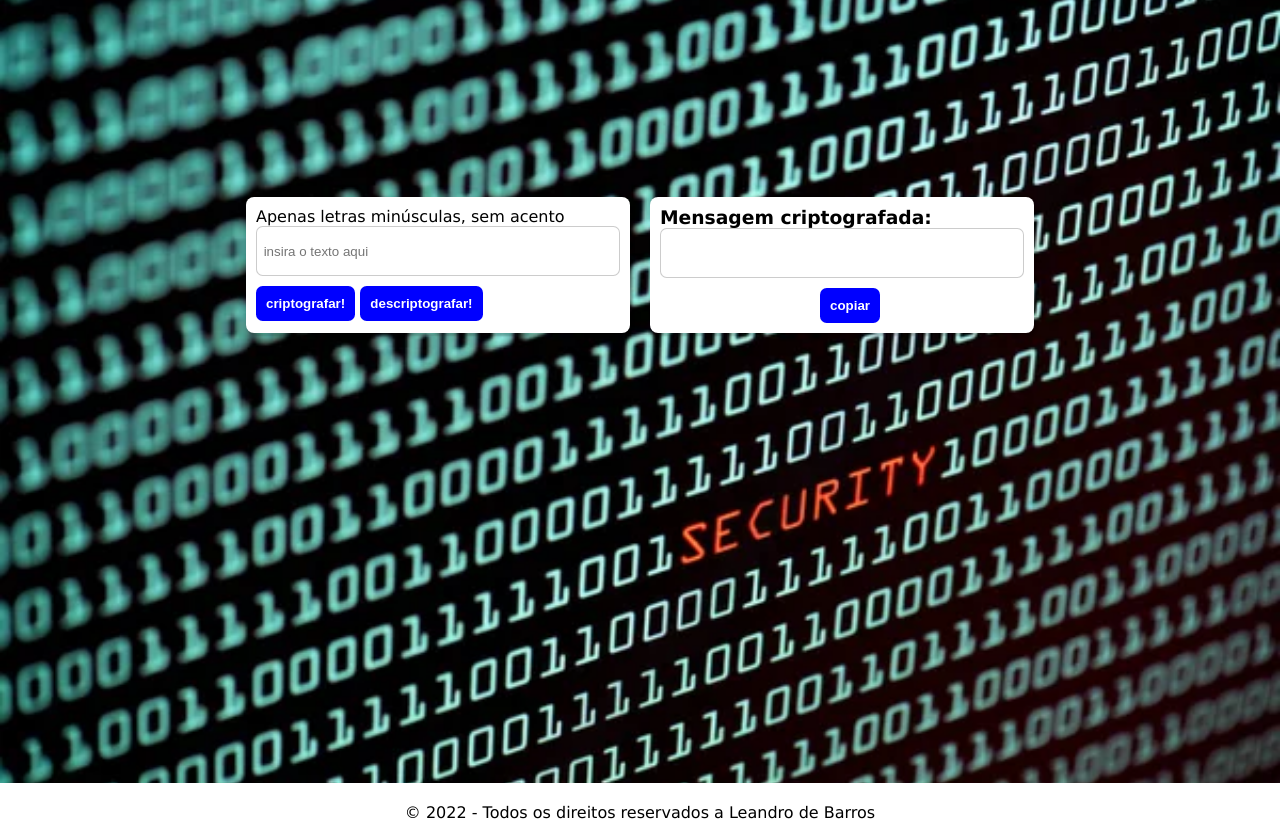
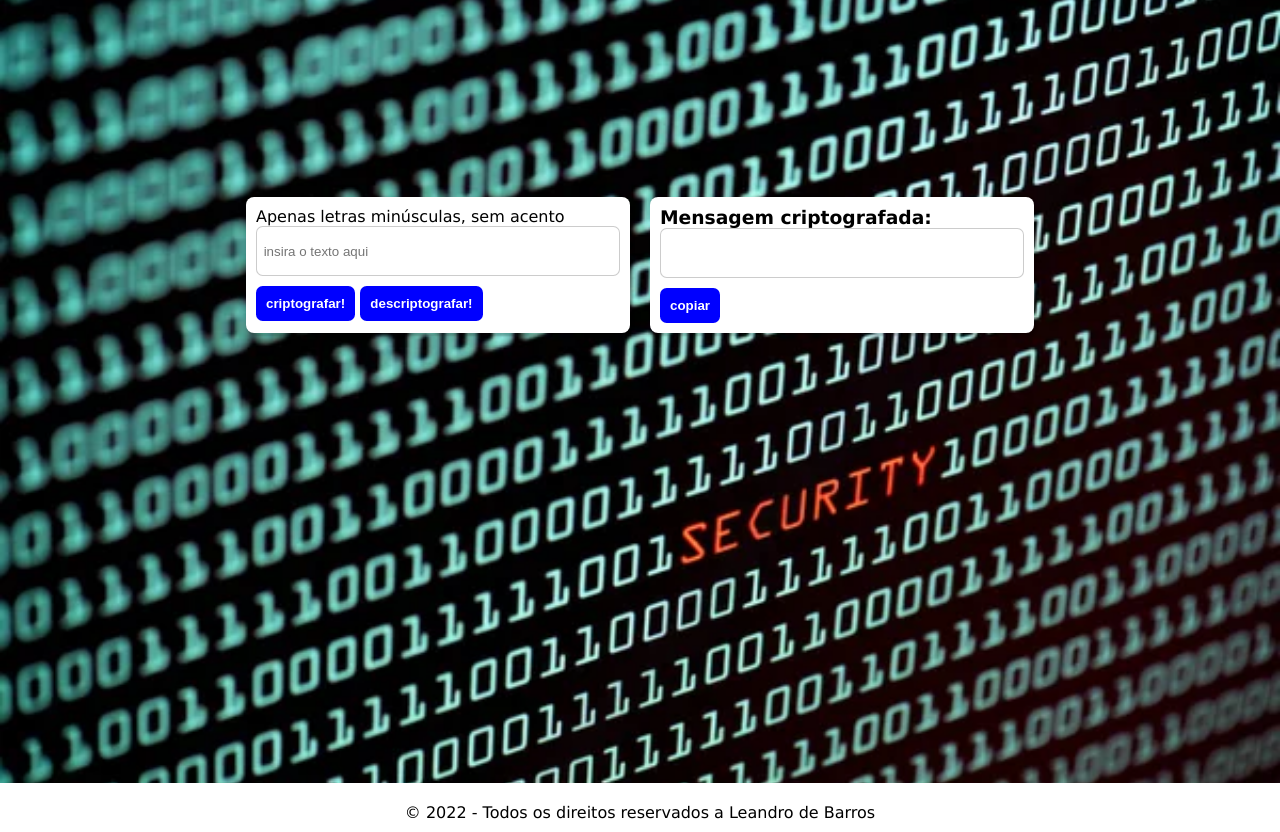
Before and after one commit to leandrobarr/codificadordefrases.github.io, a plain HTML site: page index.html in a window 1280 px wide. Shown: the part 71-903 px from the top of the page. Drawn offline with Linux system fonts and the light colour scheme.

Commit message:
second commit

```diff
--- a/css/style.css
+++ b/css/style.css
@@ -51,9 +51,6 @@ body {
   border-radius: 0.5em;
 }
 
-#btn-copy {
-  margin-left: 160px;
-}
 
 .text-input {
   border-radius: 0.5em;
```
